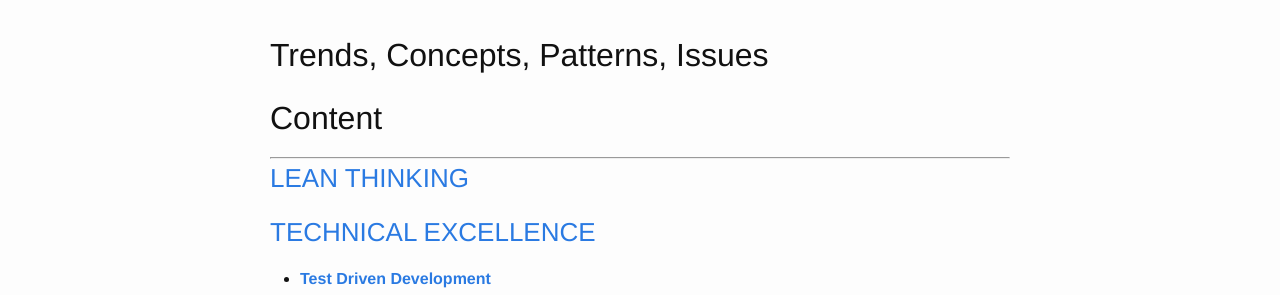
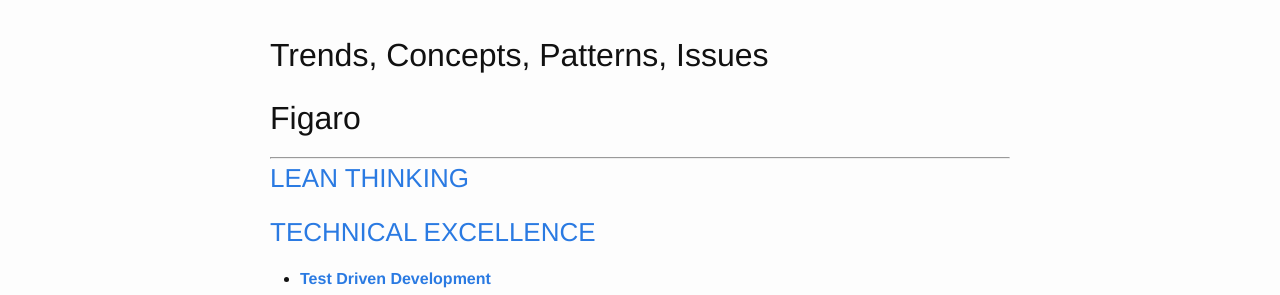
Before and after one commit to css566/css566.github.io, a Jekyll site: the page built from _posts/2016-05-11-Cyber_aspects_of_LeSS.md, in a window 1280 px wide and 900 px high. Shown: the part 169-464 px from the top of the window. Built offline with Jekyll 4.4.1, drawn with Linux system fonts in a browser that asks for light colours; comment, search, counter and statistics services are not loaded.

Commit message:
Update 2016-05-11-Cyber_aspects_of_LeSS.md

```diff
--- a/_posts/2016-05-11-Cyber_aspects_of_LeSS.md
+++ b/_posts/2016-05-11-Cyber_aspects_of_LeSS.md
@@ -5,7 +5,7 @@
 Trends, Concepts, Patterns, Issues
 ---
 
-## Content
+## Figaro
 
 ---
 
@@ -51,7 +51,7 @@
 
 - Focus on continuous integration
 
-[Back to top](#content)
+[Back to top](#Figaro)
 
 ## <a name="technicalexcellence">TECHNICAL EXCELLENCE</a>
 
```
